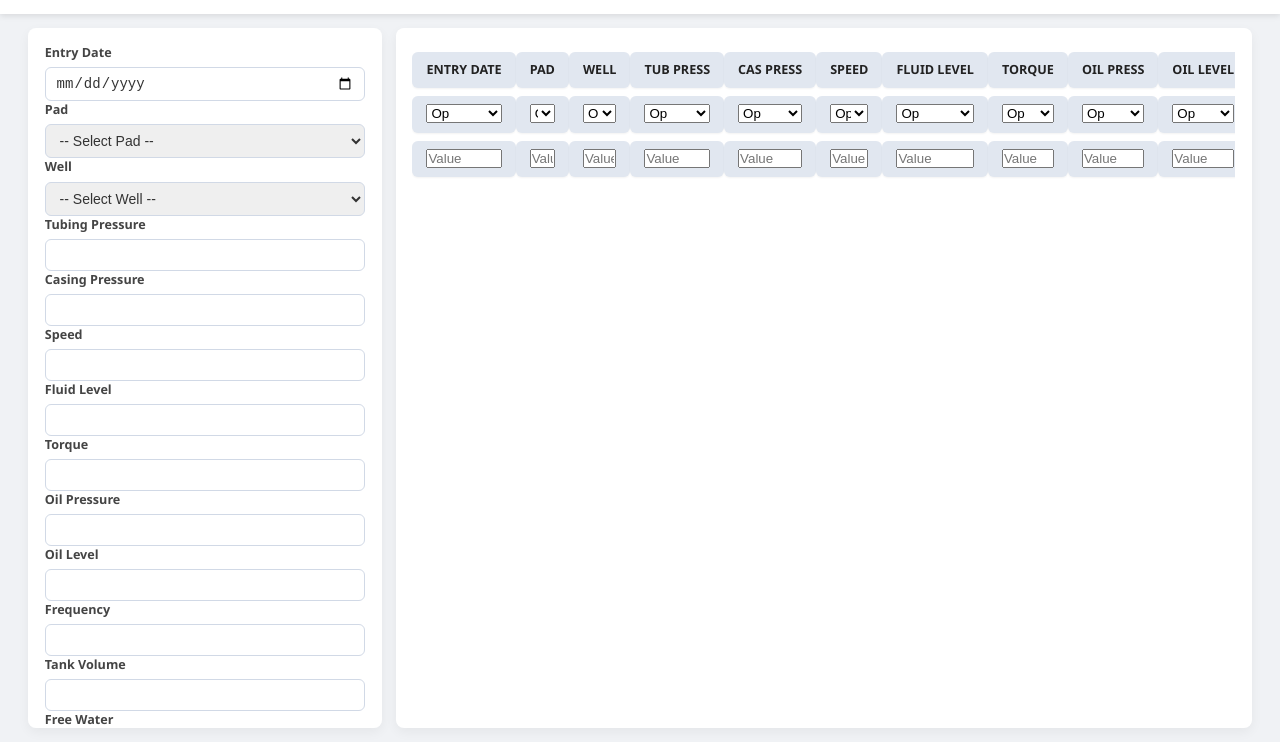
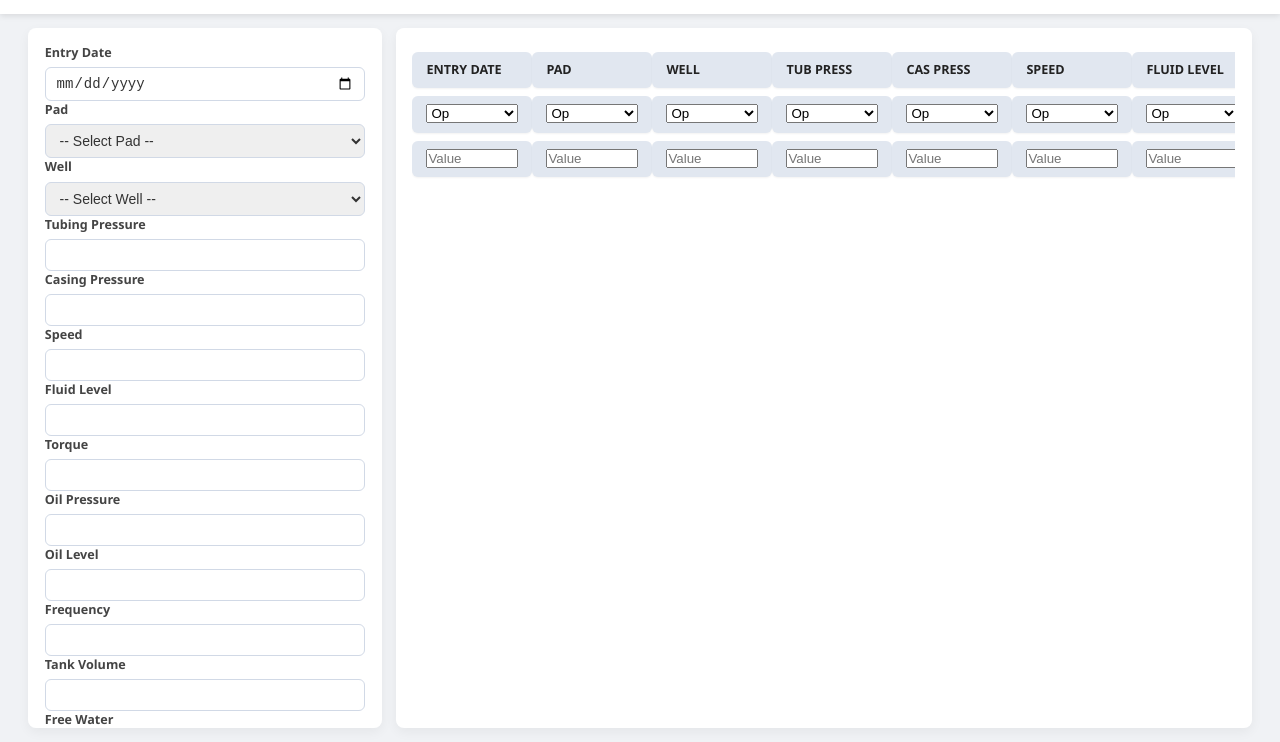
Before and after one commit to mdudumi/opdataentry, a plain HTML site: page Data Entry Form/north1.html in a window 1280 px wide. Shown: the part 82-824 px from the top of the page. Drawn offline with nearby package versions, Linux system fonts and the light colour scheme; no server answers.

Commit message:
Update style.css

```diff
--- a/Data Entry Form/css/style.css
+++ b/Data Entry Form/css/style.css
@@ -329,3 +329,19 @@ body.dark-mode .return-button {
   font-weight: 600;
   color: #000 !important;
 }
+
+/* Ensure fixed layout so the widths are respected */
+#previewTable {
+  table-layout: fixed;
+  width: 100%;            /* fill its container */
+}
+
+/* Apply the same width to every column header and cell */
+#previewTable th,
+#previewTable td {
+  width: 120px;           /* your desired column width */
+  box-sizing: border-box;
+  overflow: hidden;
+  text-overflow: ellipsis;
+  white-space: nowrap;
+}
```
